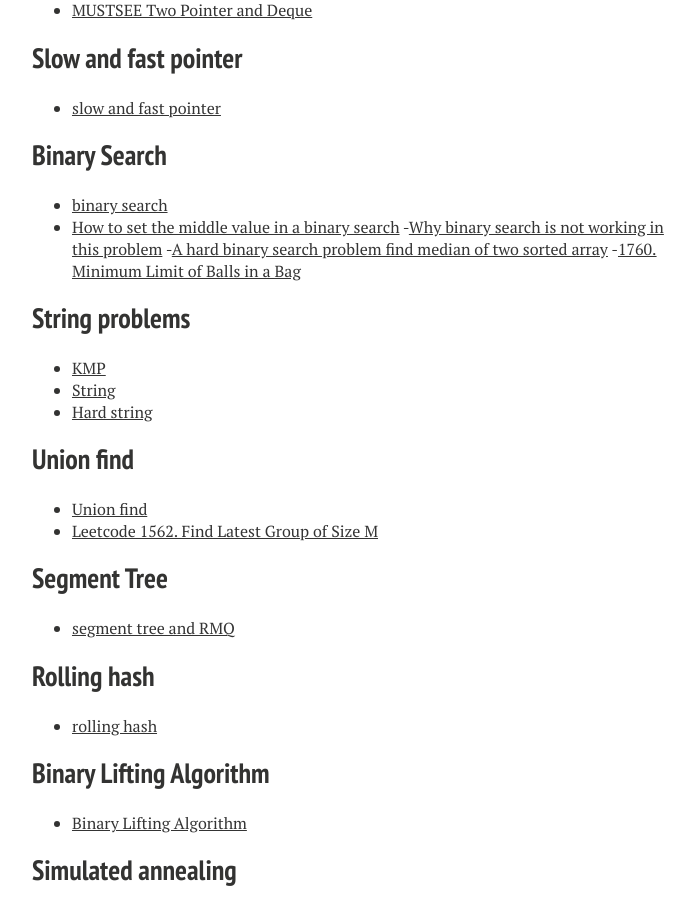
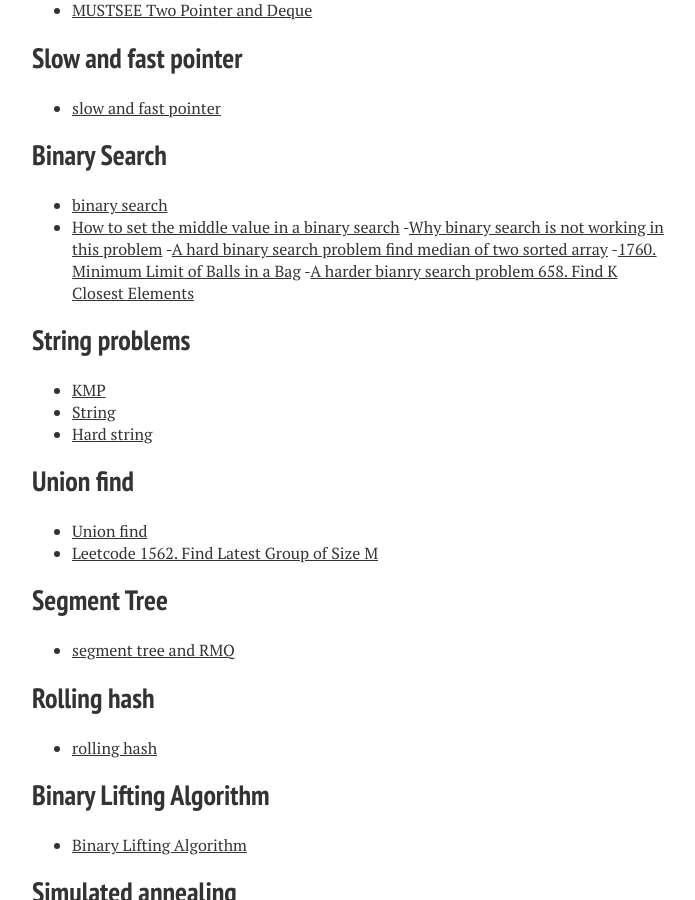
Before and after one commit to xiaokeshen/xiaokeshen.github.io, a Jekyll site: the page built from SoftwareEngineering/index.md, in a window 1280 px wide and 900 px high, scrolled down 5680 px. Shown: the whole window, without its empty margins (288-983 px from the left). Built offline with Jekyll 4.4.1, drawn with Linux system fonts in a browser that asks for light colours; nearby versions of some CDN libraries.

Commit message:
Add one binary search code

```diff
--- a/SoftwareEngineering/index.md
+++ b/SoftwareEngineering/index.md
@@ -202,6 +202,7 @@ My 'Serious' coding got started since I became a student as a Computer Science M
 -[Why binary search is not working in this problem](https://medium.com/@jim.morris.shen/why-binary-search-is-not-working-in-this-problem-5aa315a8647c)
 -[A hard binary search problem find median of two sorted array](https://jimmy-shen.medium.com/a-hard-binary-search-problem-3238ea1a43a5)
 -[1760. Minimum Limit of Balls in a Bag](https://jimmy-shen.medium.com/binary-search-88c842af7e9b)
+-[A harder bianry search problem 658. Find K Closest Elements](https://jimmy-shen.medium.com/a-hard-binary-search-problem-d1224f78205c)
 
 ## String problems
 - [KMP](https://medium.com/@jim.morris.shen/kmp-674b29c95411?source=friends_link&sk=444bcadb1100bddb78d3108e216de273)
```
